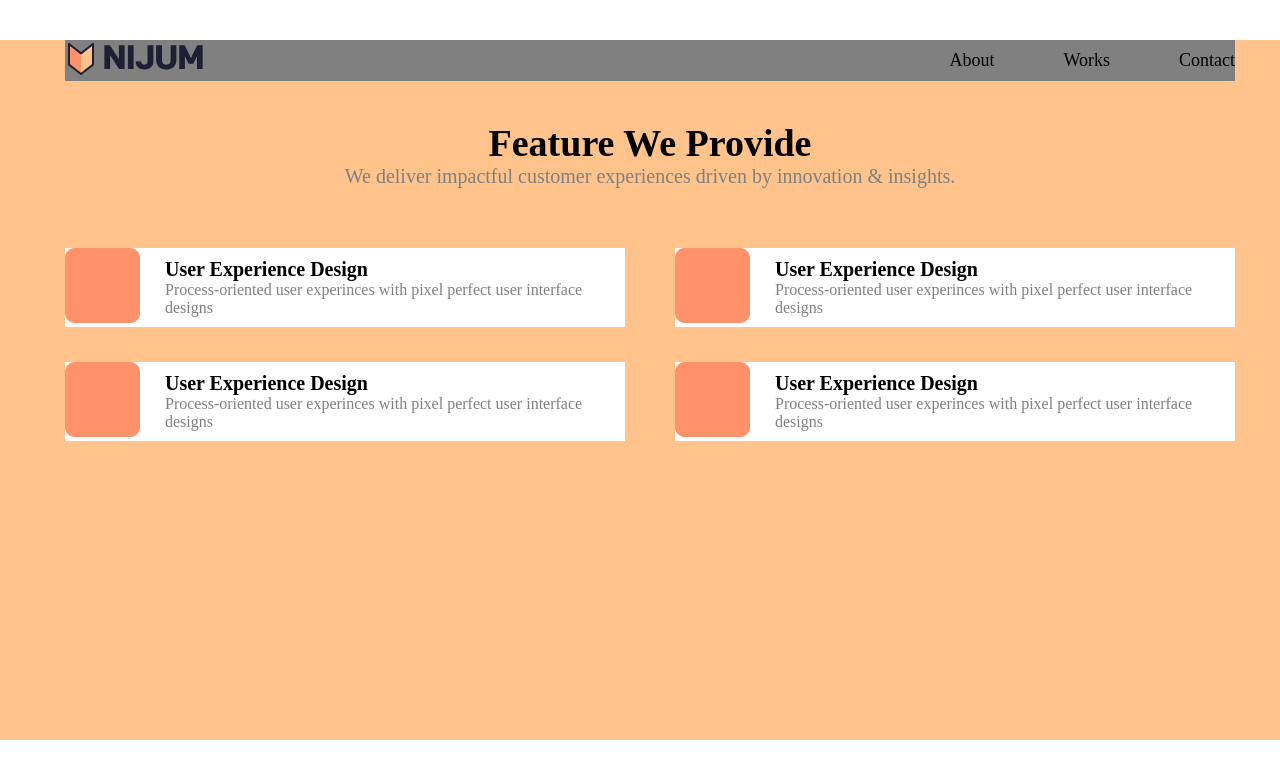
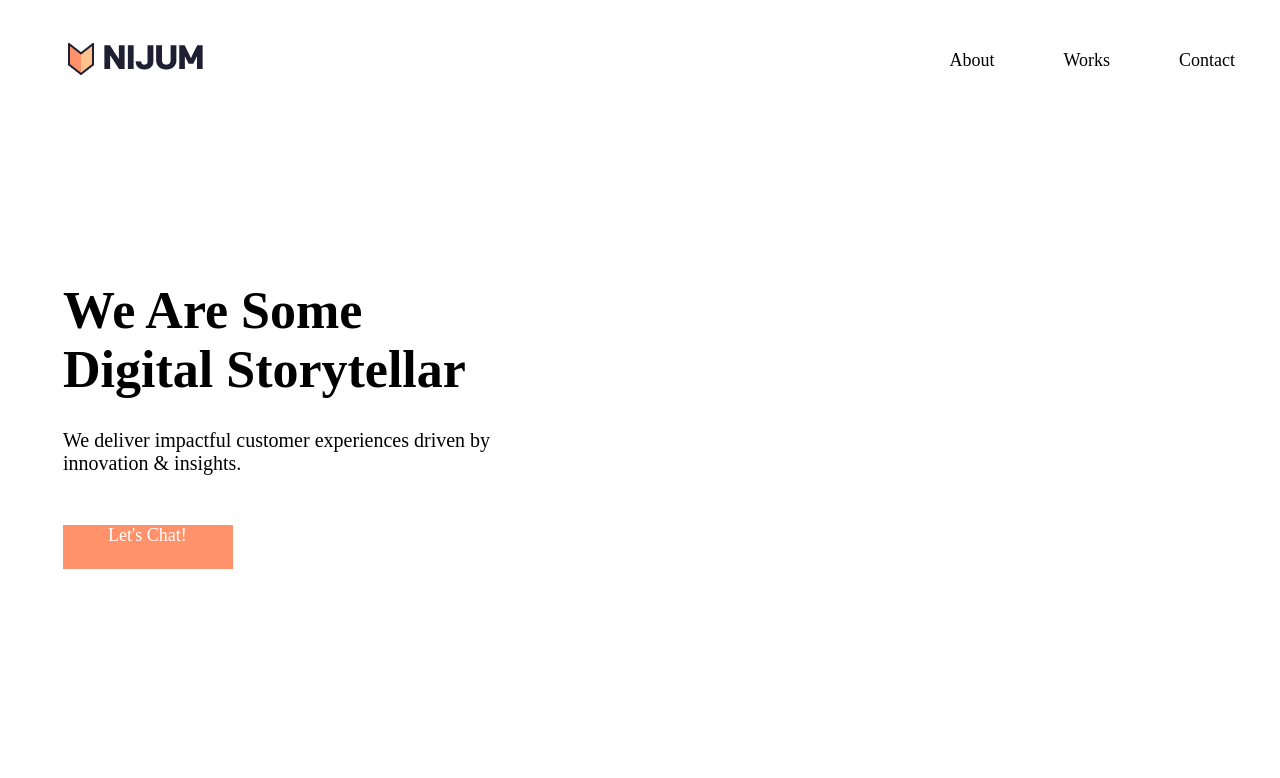
Before and after one commit to suleymanli19/NIJUM, a plain HTML site: page index.html in a window 1280 px wide. Shown: the top 778 px of the page. Drawn offline with Linux system fonts and the light colour scheme.

Commit message:
Commited

```diff
--- a/index.html
+++ b/index.html
@@ -23,49 +23,76 @@
           <a href="#">Contact</a>
         </div>
       </div>
-    <div class="feature">
+      <div class="heading">
+      <h1 class="h1heading">
+          We Are Some <br> Digital Storytellar
+      </h1>
+      <p class="downheading">
+          We deliver impactful customer experiences driven by innovation & insights.
+      </p>
+      <div class="button">
+      <a href="#">Let's Chat!</a>
+      </div>
+      </div>
+      <div class="restangle">
+      </div>
+      <!-- <div class="feature">
         <h2>Feature We Provide</h2>
-        <p class="p1">We deliver impactful customer experiences driven by innovation & insights.</p>
+        <p class="p1">
+          We deliver impactful customer experiences driven by innovation &
+          insights.
+        </p>
         <div class="blocks">
           <div class="block1">
             <div class="box">
-                    <img src="/image/Rectangle 6.png" alt="">
+              <img class="img" src="/image/Rectangle 6.png" alt="" />
             </div>
             <div>
               <h3>User Experience Design</h3>
-                    <p class="p2">Process-oriented user experinces with pixel perfect user interface designs</p>
+              <p class="p2">
+                Process-oriented user experinces with pixel perfect user
+                interface designs
+              </p>
             </div>
           </div>
           <div class="block1">
             <div class="box">
-                    <img src="/image/Rectangle 6.png" alt="">
+              <img class="img" src="/image/Rectangle 6.png" alt="" />
             </div>
             <div>
               <h3>User Experience Design</h3>
-                    <p class="p2">Process-oriented user experinces with pixel perfect user interface designs</p>
+              <p class="p2">
+                Process-oriented user experinces with pixel perfect user
+                interface designs
+              </p>
             </div>
           </div>
           <div class="block1">
             <div class="box">
-                    <img src="/image/Rectangle 6.png" alt="">
+              <img class="img" src="/image/Rectangle 6.png" alt="" />
             </div>
             <div>
               <h3>User Experience Design</h3>
-                    <p class="p2">Process-oriented user experinces with pixel perfect user interface designs</p>
+              <p class="p2">
+                Process-oriented user experinces with pixel perfect user
+                interface designs
+              </p>
             </div>
           </div>
           <div class="block1">
             <div class="box">
-                    <img src="/image/Rectangle 6.png" alt="">
+              <img class="img" src="/image/Rectangle 6.png" alt="" />
             </div>
             <div>
               <h3>User Experience Design</h3>
-                    <p class="p2">Process-oriented user experinces with pixel perfect user interface designs</p>
+              <p class="p2">
+                Process-oriented user experinces with pixel perfect user
+                interface designs
+              </p>
             </div>
           </div>
         </div>
-    </div>
-
+      </div> -->
     </div>
   </body>
 </html>
--- a/style.css
+++ b/style.css
@@ -8,21 +8,20 @@
     width: 1440px;
     height: 700px;
     position: relative;
-    background-color: #FFC38B;
+
 
 }
 
 .header{
-    background-color: gray;
     margin-left: 65px;
     margin-top: 40px;
-    margin-bottom: 40px;
     width: 1170px;
     height: 41px;
     display: flex;
     justify-content: space-between;
     align-items: center;
 }
+
 
 .menu a{
     font-weight: 500;
@@ -37,6 +36,11 @@
 
 .menu a:last-child{
     margin-right: 0;
+}
+.box .img{
+    width: 50%;
+    height: 50%;
+    margin-left: 30px;
 }
 
 .menu a:hover{
@@ -96,3 +100,48 @@
 .box{
     margin-right: 25px;
 }
+
+.restangleheading{
+    margin-top: 200px;
+    margin-left: 63px;
+    width: 448px;
+    height: 419px;
+    display: flex;
+    justify-content: space-between;
+}
+
+.heading{
+    margin-top: 200px;
+    margin-left: 63px;
+    width: 448px;
+    height: 419px;
+
+}
+
+.h1heading{
+    font-weight: 700;
+    font-size: 52px;
+}
+.downheading{
+    font-weight: 400;
+    font-size: 20px;
+    padding-top: 30px;
+    padding-bottom: 50px;
+}
+
+.button{
+    color: white;
+    background-color: #FF926B;
+    width: 170px;
+    height: 44px;
+
+}
+
+.button a{
+    text-decoration: none;
+    color: white;
+    background-color: #FF926B;
+    font-size: 18px;
+    padding-left: 45px;
+
+}
```
Also changed, not shown: image/Rectangle 3.png (added). Lines whose indentation alone changed are shown as unchanged.
